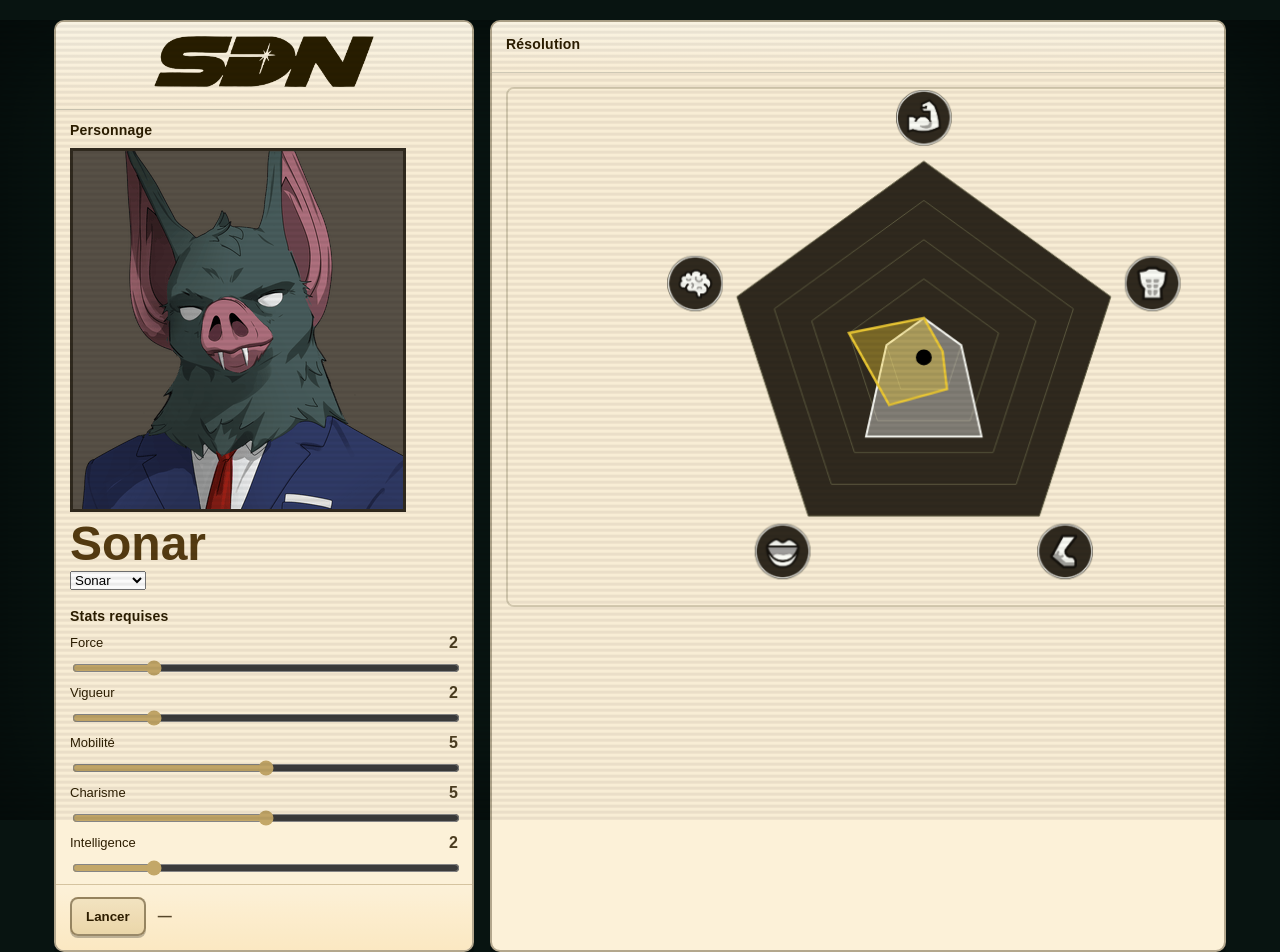
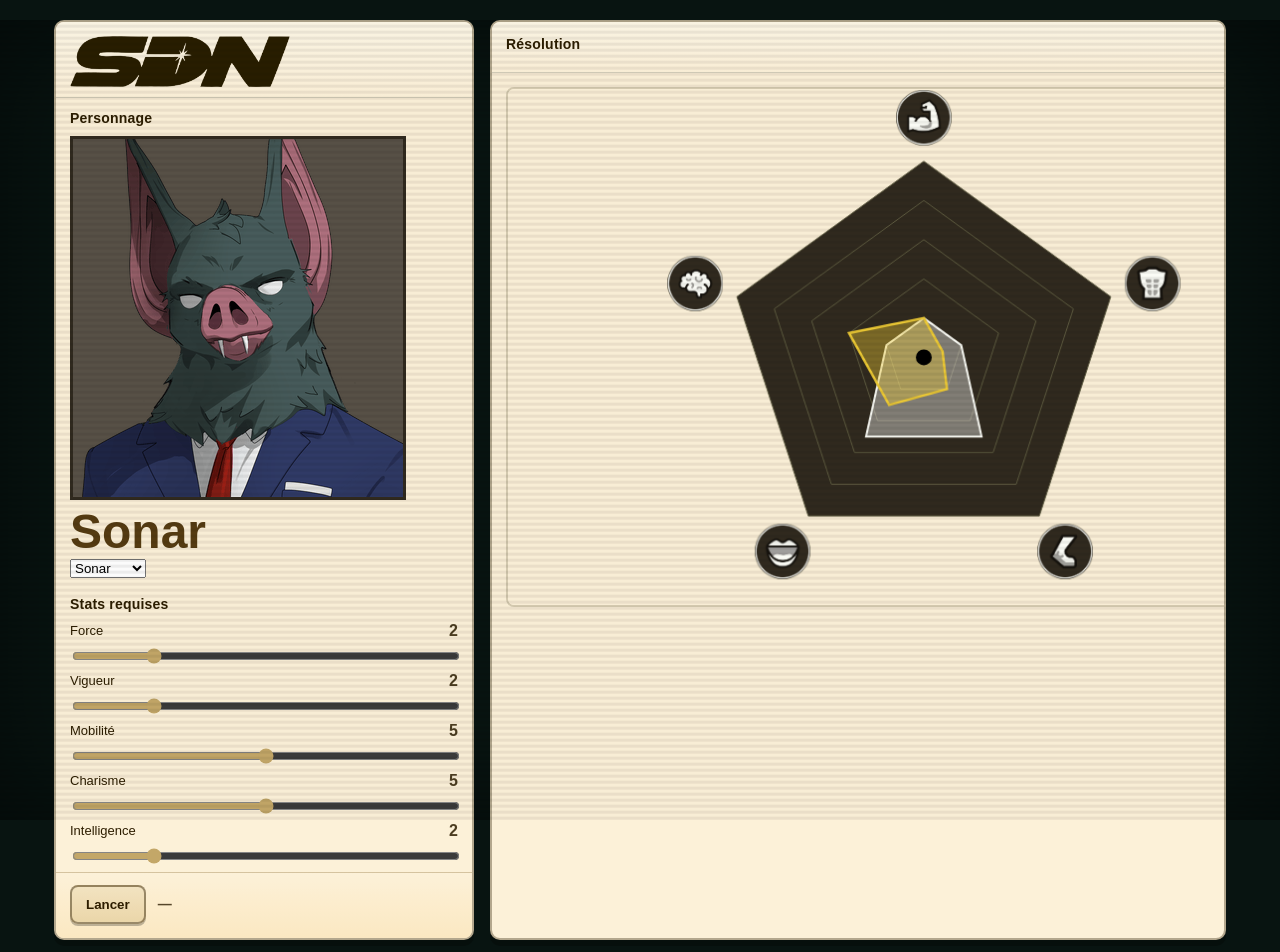
Before and after one commit to Aevenlight/JDR_Dispatch, a plain HTML site: page index.html in a window 1280 px wide. Drawn offline with Linux system fonts and the light colour scheme.

Commit message:
Update styles.css

```diff
--- a/styles.css
+++ b/styles.css
@@ -208,6 +208,5 @@ body::after{
   display: block;
   max-width: 220px;
   width: 100%;
-  margin: 0 auto 12px auto;
   image-rendering: auto;
 }
```
